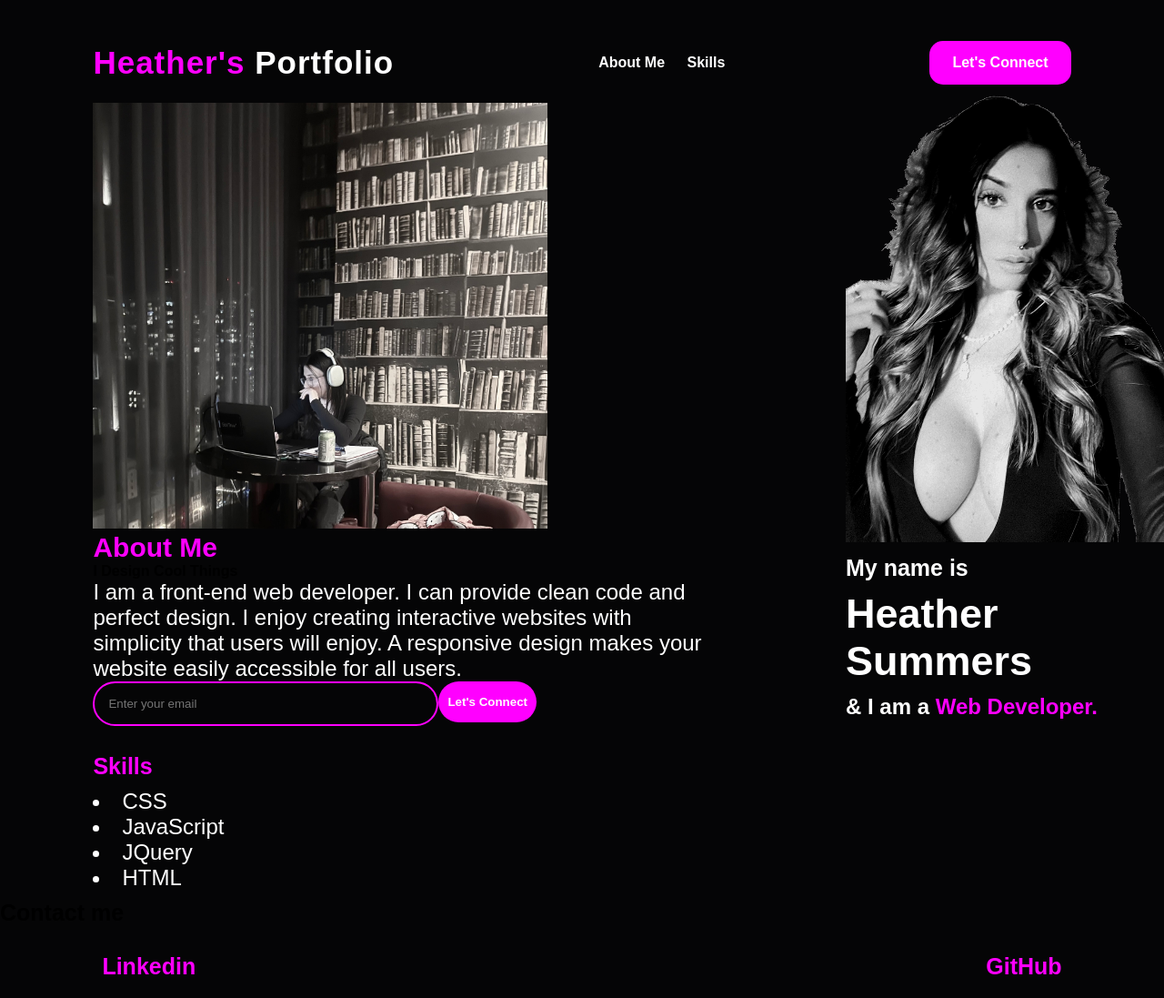
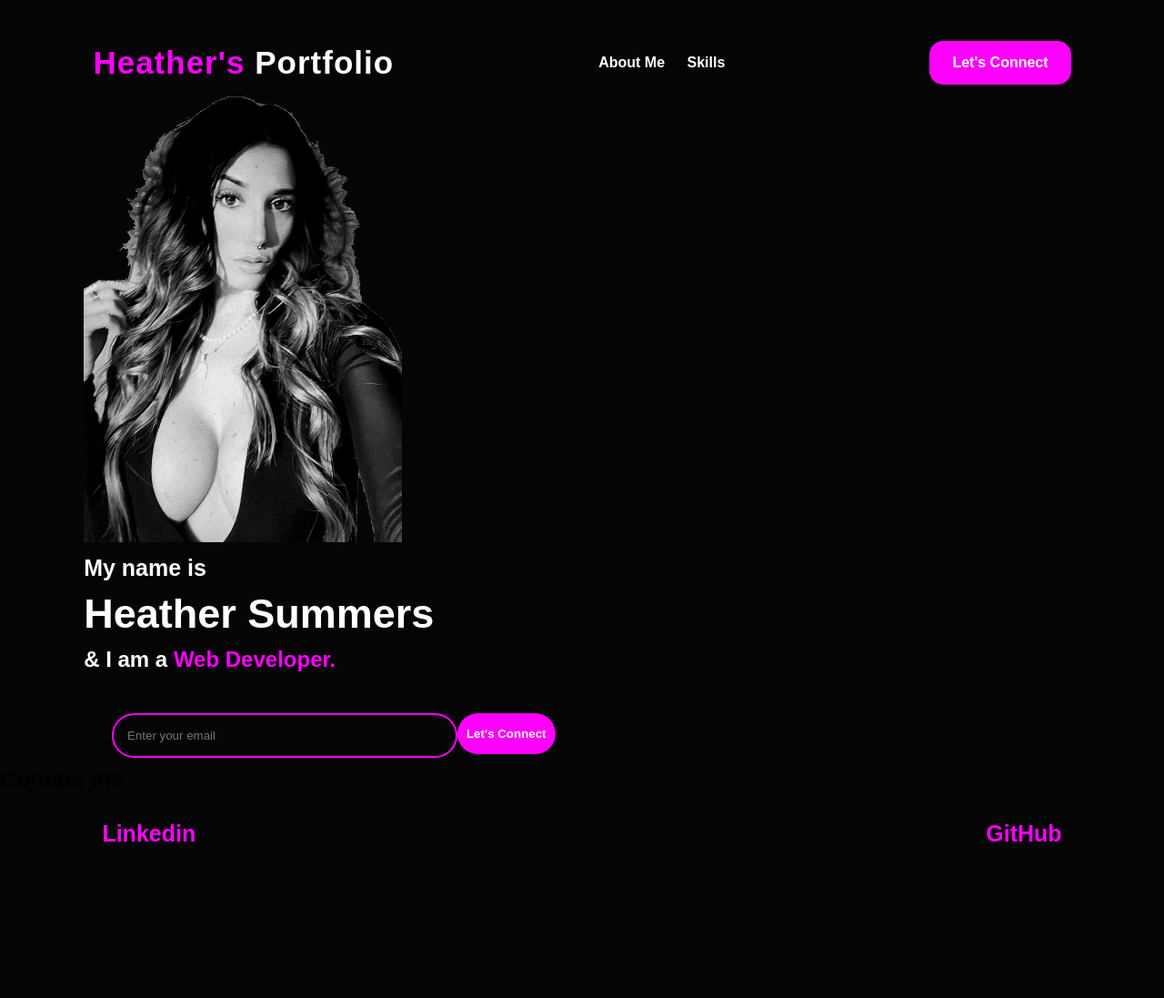
Before and after one commit to codingprincess111/css-portfolio, a plain HTML site: page index.html in a window 1280 px wide. Shown: the whole page at 91% size. After the commit the page ends 951 px from the top, so only its background shows below. Drawn offline with Linux system fonts and the light colour scheme.

Commit message:
deleted about me

```diff
--- a/assets/style.css
+++ b/assets/style.css
@@ -19,7 +19,8 @@ nav{
 
 .yolo {
     display: flex;
-    flex-direction: row-reverse;
+    flex-direction: right;
+    padding-right: 10%;
 }
 
 .logo{
@@ -95,23 +96,6 @@ h1{
     margin-top: 12px;
 }
 
-.about{
-    padding-left: 8%;
-    padding-top: 20px;
-}
-
-.about img{
-    width:500px;
-}
-
-
-.main p{
-    color: white;
-    font-size:150%;
-    justify-content: space-around;
-    display: flex;
-    max-width: 95%;
-}
 
 .submit form{
     width: 380px;
@@ -141,13 +125,6 @@ h1{
     color: white;
 }
 
-.skills{
-    padding-top: 20px;
-    color: white;
-    font-size:150%;
-    max-width: 50%;
-
-}
 
 footer nav{
     display: flex;
--- a/index.html
+++ b/index.html
@@ -31,28 +31,19 @@
         <h3>My name is</h3>
         <h1>Heather Summers</h1>
         <h2>& I am a <span>Web Developer.</span></h2>
-    </div>
-
-    <section class="about">
-        <div class="main">
-        <img src="assets/images/study.jpg" alt="img of me studying">
-            <div class="about-text" id="about-me">
-                <h2><span>About Me</span></h2>
-                <h4>I Design Cool Things</h4>
-                <p>I am a front-end web developer. I can provide clean code and perfect design. I enjoy creating interactive websites with simplicity that users  will enjoy. A responsive design makes your website easily accessible for all users. </p>
+        <nav>
             <div class="submit">
                 <form>
                     <input type="email" name="email" id="lets-connect"placeholder="Enter your email">
                     <input type="submit" name="submit" value="Let's Connect" class="button">
                 </form>
             </div>
-            <div class="skills" id="skills">
-                <h3><span>Skills</span></h3>
-                <li>CSS</li>
-                <li>JavaScript</li>
-                <li>JQuery</li>
-                <li>HTML</li>
-        </div>
+        </nav>
+    </div>
+
+    <section class="about">
+        <div class="main">
+
     </section>
     </div>
 
```
